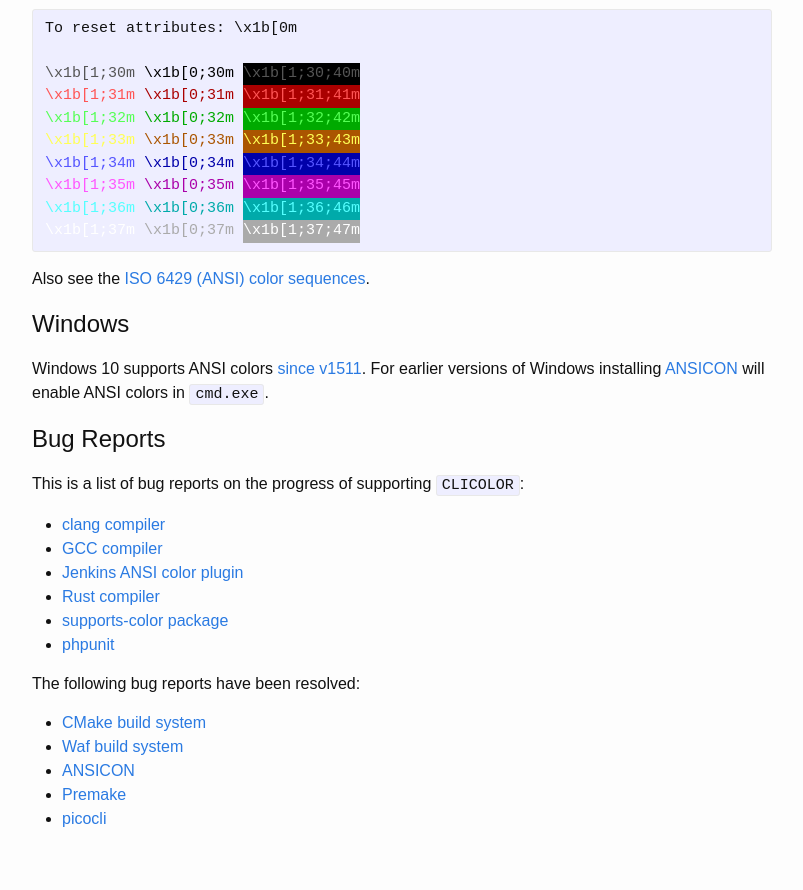
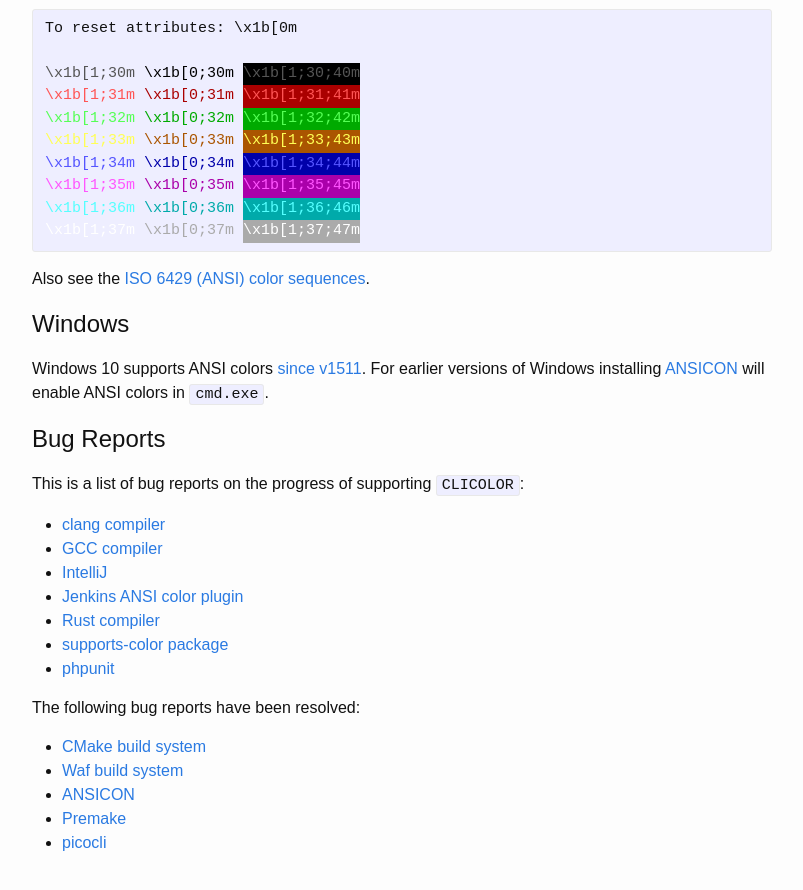
Before and after one commit to jhasse/clicolors, a Jekyll site: the page built from index.md, in a window 1280 px wide and 900 px high, scrolled down 1106 px. Shown: the top 890 px of the window, without its empty margins (238-1041 px from the left). Built offline with Jekyll 4.4.1, drawn with Linux system fonts in a browser that asks for light colours.

Commit message:
Added link to IntelliJ IDEA-205699 issue

```diff
--- a/index.md
+++ b/index.md
@@ -86,6 +86,7 @@ This is a list of bug reports on the progress of supporting `CLICOLOR`:
 
  * [clang compiler](https://llvm.org/bugs/show_bug.cgi?id=23609)
  * [GCC compiler](https://gcc.gnu.org/bugzilla/show_bug.cgi?id=80271)
+ * [IntelliJ](https://youtrack.jetbrains.com/issue/IDEA-205699)
  * [Jenkins ANSI color plugin](https://github.com/dblock/jenkins-ansicolor-plugin/issues/51)
  * [Rust compiler](https://github.com/rust-lang/rust/pull/27867)
  * [supports-color package](https://github.com/chalk/supports-color/issues/32)
```
